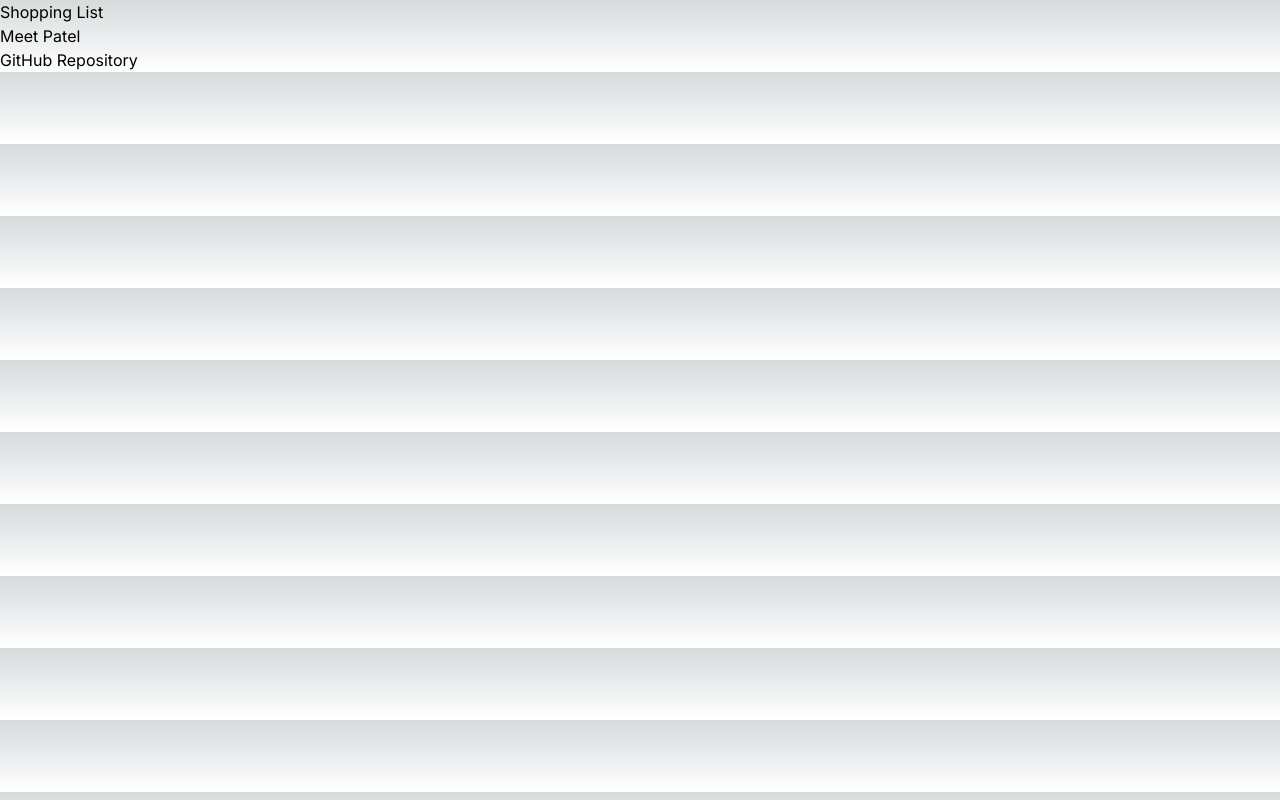
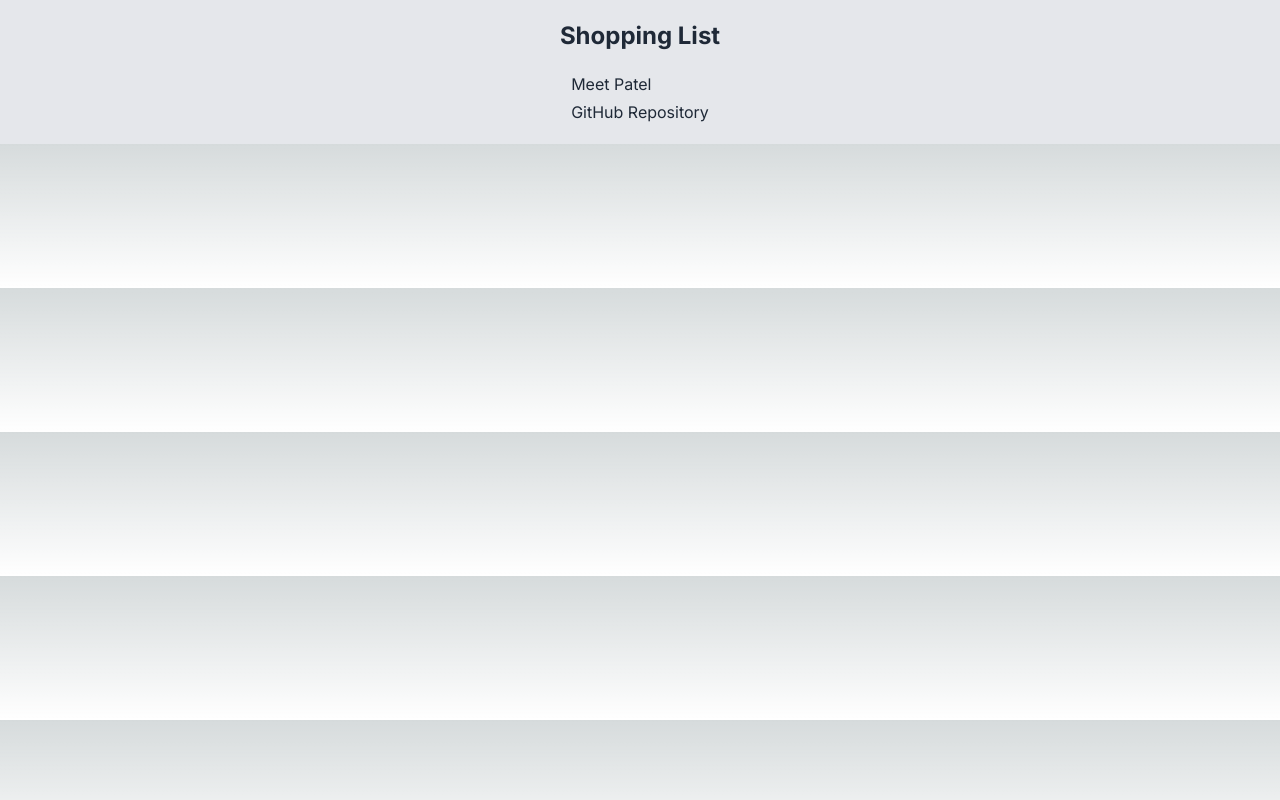
Before and after one commit to MeetGodad/cprg306-assignments, a Next.js app: page /week-2 in a window 1280 px wide. Built offline with nearby package versions, Linux system fonts and the light colour scheme.

Commit message:
addedMore CSS

```diff
--- a/app/week-2/page.js
+++ b/app/week-2/page.js
@@ -2,8 +2,8 @@ import StudentInfo from "./student-info"
 
 export default function Page() {
     return (
-      <main>
-        <h1>Shopping List</h1>
+      <main className="flex flex-col items-center justify-center p-5 bg-gray-200">
+        <h1 className="text-2xl font-bold text-gray-800 mb-5">Shopping List</h1>
         <StudentInfo />
       </main>
     );
--- a/app/week-2/student-info.js
+++ b/app/week-2/student-info.js
@@ -3,8 +3,8 @@ import Link from 'next/link';
 export default function StudentInfo() {
   return (
     <div>
-      <p>Meet Patel</p>
-      <Link href="https://github.com/MeetGodad/cprg306-assignments">GitHub Repository</Link>
+      <p className="text-x text-gray-800 mb-1">Meet Patel</p>
+      <Link href="https://github.com/MeetGodad/cprg306-assignments" className="text-x text-gray-800 mb-1">GitHub Repository</Link>
     </div>
   );
 };
```
Also changed, not shown: app/week-3/item-list.js (added), app/week-3/item.js (added), app/week-3/page.js (added).
